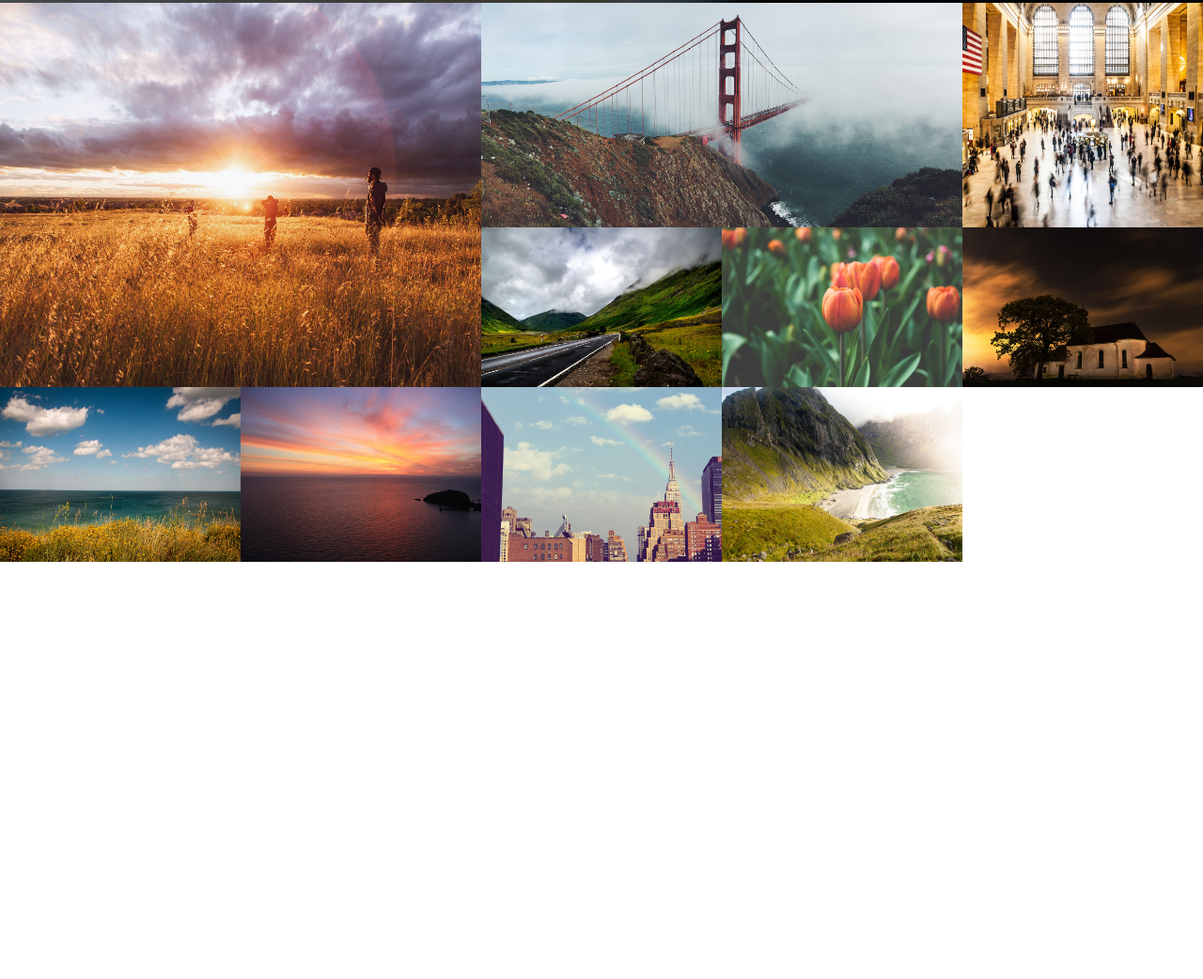
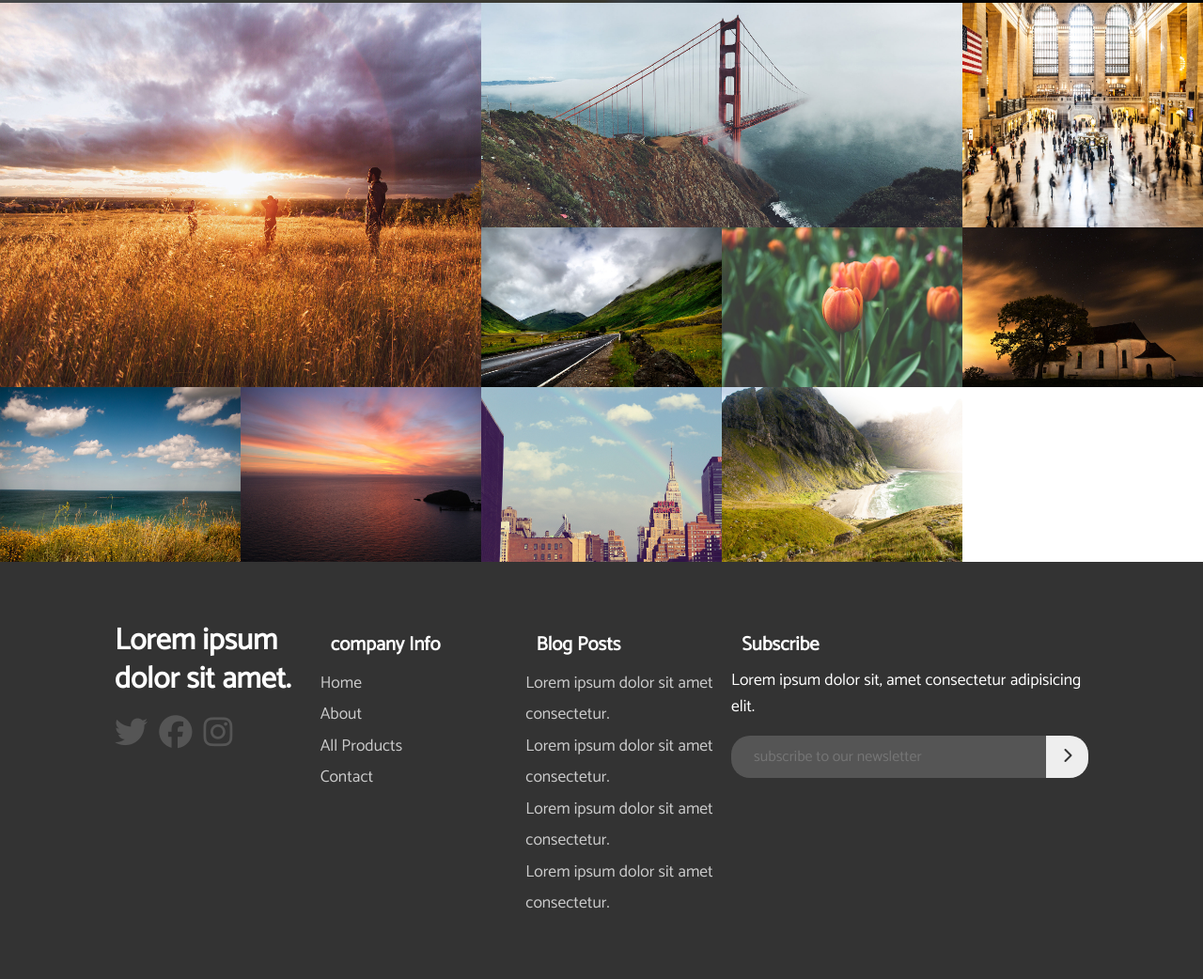
Before and after one commit to danielkpodo/rcheadphones, a plain HTML site: page index.html in a window 1280 px wide. Shown: the part 1297-2339 px from the top of the page at 94% size. Before the commit the page ends 1895 px from the top, so only its background shows below. Drawn offline with nearby package versions, Linux system fonts and the light colour scheme.

Commit message:
completed footer section

```diff
--- a/css/main.css
+++ b/css/main.css
@@ -164,7 +164,80 @@ img {
   width: 100%;
   height: 100%;
 }
+/* footer section */
 
+.section-footer {
+  padding: 4rem 0;
+  color: #fff;
+  background: var(--primary-color);
+}
+
+.section-footer .container {
+  display: grid;
+  grid-template-columns: repeat(4, 1fr);
+  grid-gap: 1rem;
+}
+
+.section-footer h2 {
+  font-size: 2rem;
+  margin-bottom: 1rem;
+}
+
+.section-footer h3 {
+  margin: 0.7rem;
+}
+
+.section-footer a {
+  line-height: 1.9;
+  color: #ccc;
+}
+
+.section-footer a > i {
+  color: #555;
+  margin-right: 0.5rem;
+}
+
+.email-form {
+  width: 100%;
+  display: inline-block;
+  background: #555;
+  border-radius: 20px;
+  position: relative;
+  line-height: 0;
+  margin-top: 1rem;
+}
+
+.email-form .form-control {
+  display: inline-block;
+  border: 0;
+  outline: 0;
+  color: #ddd;
+  font-size: 1rem;
+  background: transparent;
+  font-family: inherit;
+  padding: 0 3rem 0 1.5rem;
+  height: 45px;
+  border-radius: 20px;
+}
+
+.email-form .submit {
+  display: inline-block;
+  position: absolute;
+  border: 0;
+  top: 0;
+  right: 0;
+  outline: 0;
+  width: 45px;
+  height: 45px;
+  margin: 0;
+  background: #eee;
+  color: #333;
+  text-align: center;
+  padding: 0;
+  font-size: 1rem;
+  cursor: pointer;
+  border-radius: 0 20px 20px 0px;
+}
 /* utility classes  */
 
 .btn {
--- a/index.html
+++ b/index.html
@@ -83,7 +83,59 @@
             </a>
         </div>
     </section>
+    <!-- Footer -->
+    <footer class="section-footer">
+        <div class="container">
+            <div>
+                <h2>Lorem ipsum dolor sit amet.</h2>
+                <a href="#">
+                    <i class="fab fa-twitter fa-2x"></i>
+                </a>
+                <a href="#">
+                    <i class="fab fa-facebook fa-2x"></i>
+                </a>
+                <a href="#">
+                    <i class="fab fa-instagram fa-2x"></i>
+                </a>
+            </div>
 
+            <div>
+                <h3>company Info</h3>
+                <ul>
+                    <li><a href="#">Home</a></li>
+                    <li><a href="#">About</a></li>
+                    <li><a href="#">All Products</a></li>
+                    <li><a href="#">Contact</a></li>
+                </ul>
+            </div>
+
+            <div>
+                <h3>Blog Posts</h3>
+                <ul>
+                    <li><a href="#">Lorem ipsum dolor sit amet consectetur.</a></li>
+                    <li><a href="#">Lorem ipsum dolor sit amet consectetur.</a></li>
+                    <li><a href="#">Lorem ipsum dolor sit amet consectetur.</a></li>
+                    <li><a href="#">Lorem ipsum dolor sit amet consectetur.</a></li>
+                </ul>
+            </div>
+            <div>
+                <h3>Subscribe</h3>
+                <p>Lorem ipsum dolor sit, amet consectetur adipisicing elit.</p>
+                <form name="email-form" data-netlify="true" method="post">
+                    <div class="email-form">
+                        <span class="form-control-wrap">
+                            <input type="email" name="email" id="email" class="form-control" size="40"
+                                placeholder="subscribe to our newsletter">
+                            <button type="sunmit" class="form-control submit">
+                                <i class="fas fa-chevron-right"></i>
+                            </button>
+                        </span>
+                    </div>
+                </form>
+            </div>
+        </div>
+
+    </footer>
     <script src="https://ajax.googleapis.com/ajax/libs/jquery/3.4.1/jquery.min.js"></script>
     <script src="./js/simple-lightbox.min.js"></script>
 
```
